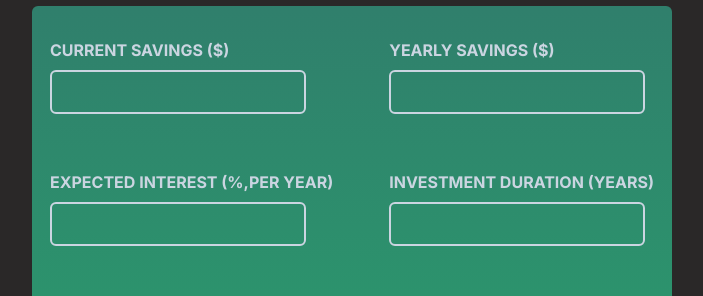
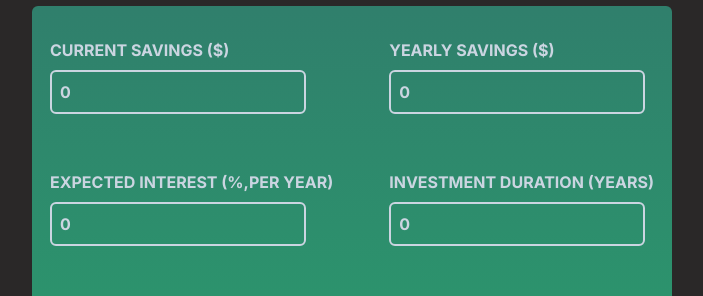
Before and after one commit to simran019/investment_calculator, a Next.js app: page / in a window 1280 px wide. Shown: the part 273-569 px from the top of the page, without its empty margins (288-991 px from the left). Built offline with nearby package versions, Linux system fonts and the light colour scheme.

Commit message:
completed app

```diff
--- a/src/app/form/page.tsx
+++ b/src/app/form/page.tsx
@@ -1,60 +1,37 @@
-"use client"
+"use client";
 
 import { useState } from "react";
 import { useEffect } from "react";
 
+const initialInput = {
+  currentSavings: 0,
+  expectedReturn: 0,
+  yearlyContribution: 0,
+  duration: 0,
+};
+const Form = (props: any) => {
+  const [userInput, setUserInput] = useState(initialInput);
 
-const Form = (props:any) => {
+  const inputHandler = (identifier: string, value: any) => {
+    let inputData = Number(value);
+    setUserInput((prevInput) => {
+      return {
+        ...prevInput,
+        [identifier]: inputData,
+      };
+    });
+  };
 
+  const resetHandler = (e: any) => {
+    e.preventDefault();
+    setUserInput(initialInput);
+    props.onSaveData(null);
+  };
 
-  const [currentSavings, setCurrentSavings] = useState("");
-  const [expectedReturn, setExpectedReturn] = useState("");
-  const [yearlyContribution, setYearlyContribution] = useState("");
-  const [duration, setDuration] = useState("");
-
-
-  const inputHandler=(identifier:string,value:any)=>{
-    let inputData=parseInt(value);
-    if(identifier==="currentSavings"){
-      setCurrentSavings(inputData)
-    }else if(identifier==="expectedReturn"){
-      setExpectedReturn(inputData)
-    }else if(identifier==="yearlyContribution"){
-      setYearlyContribution(inputData)
-    }else{
-      setDuration(inputData)
-    }
-  }
-
-  const resetHandler=()=>{
-    setCurrentSavings("");
-    setExpectedReturn("");
-    setYearlyContribution("");
-    setDuration("");
-  }
-
-  const submitHandler=(event:any)=>{
+  const submitHandler = (event: any) => {
     event.preventDefault();
-    const yearlyData=[];
-    let newCurrentSavings=currentSavings
-    let updatedInterest=0;
-    for (let i = 0; i < duration; i++) {
-      const yearlyInterest = currentSavings * expectedReturn;
-       updatedInterest= updatedInterest+yearlyInterest;
-      newCurrentSavings += yearlyInterest + yearlyContribution;
-      yearlyData.push({
-        // feel free to change the shape of the data pushed to the array!
-        year: i + 1,
-        yearlyInterest: yearlyInterest,
-        updatedInterest:updatedInterest,
-        savingsEndOfYear: newCurrentSavings,
-        yearlyContribution: yearlyContribution
-      });
-    }
-    props.onSaveData(yearlyData);
-    resetHandler();
-    // console.log(currentSavings,expectedReturn,yearlyContribution,duration,yearlyData)
-  }
+    props.onSaveData(userInput);
+  };
   return (
     <form className="w-full flex justify-center" onSubmit={submitHandler}>
       <div className="flex flex-col bg-gradient-to-b from-[#307F6C] to-[#2B986D] px-4 py-8 rounded-md w-full gap-14 items-center">
@@ -63,17 +40,21 @@ const Form = (props:any) => {
             <div className="flex flex-col gap-2">
               <label>CURRENT SAVINGS ($)</label>
               <input
-              className="border-2 border-slate-300 rounded-md p-2 focus:outline-slate-300 bg-transparent w-64"
-              onChange={(event)=>inputHandler('currentSavings',event.target.value)}
-              value={currentSavings}
+                className="border-2 border-slate-300 rounded-md p-2 focus:outline-slate-300 bg-transparent w-64"
+                onChange={(event) =>
+                  inputHandler("currentSavings", event.target.value)
+                }
+                value={userInput.currentSavings}
               />
             </div>
             <div className="flex flex-col gap-2">
               <label>EXPECTED INTEREST (%,PER YEAR)</label>
               <input
-              className="border-2 border-slate-300 rounded-md p-2 focus:outline-slate-300 bg-transparent w-64"
-              onChange={(event)=>inputHandler('expectedReturn',event.target.value)}
-              value={expectedReturn}
+                className="border-2 border-slate-300 rounded-md p-2 focus:outline-slate-300 bg-transparent w-64"
+                onChange={(event) =>
+                  inputHandler("expectedReturn", event.target.value)
+                }
+                value={userInput.expectedReturn}
               />
             </div>
           </div>
@@ -81,26 +62,36 @@ const Form = (props:any) => {
             <div className="flex flex-col gap-2">
               <label>YEARLY SAVINGS ($)</label>
               <input
-              className="border-2 border-slate-300 rounded-md p-2 focus:outline-slate-300 bg-transparent w-64"
-              onChange={(event)=>inputHandler('yearlyContribution',event.target.value)}
-              value={yearlyContribution}
+                className="border-2 border-slate-300 rounded-md p-2 focus:outline-slate-300 bg-transparent w-64"
+                onChange={(event) =>
+                  inputHandler("yearlyContribution", event.target.value)
+                }
+                value={userInput.yearlyContribution}
               />
             </div>
             <div className="flex flex-col gap-2">
               <label>INVESTMENT DURATION (YEARS)</label>
               <input
-              className="border-2 border-slate-300 rounded-md p-2 focus:outline-slate-300 bg-transparent w-64"
-              onChange={(event)=>inputHandler('duration',event.target.value)}
-              value={duration}
+                className="border-2 border-slate-300 rounded-md p-2 focus:outline-slate-300 bg-transparent w-64"
+                onChange={(event) =>
+                  inputHandler("duration", event.target.value)
+                }
+                value={userInput.duration}
               />
             </div>
           </div>
         </div>
         <div className="flex justify-center gap-4 text-slate-300">
-          <button className="bg-gradient-to-b from-[#303b37] to-[#1a1f1d] p-2 rounded-md" onClick={resetHandler}>
+          <button
+            className="bg-gradient-to-b from-[#303b37] to-[#1a1f1d] p-2 rounded-md"
+            onClick={resetHandler}
+          >
             Reset
           </button>
-          <button className="bg-gradient-to-b from-[#303b37] to-[#1a1f1d] p-2 rounded-md" type="submit">
+          <button
+            className="bg-gradient-to-b from-[#303b37] to-[#1a1f1d] p-2 rounded-md"
+            type="submit"
+          >
             Calculate
           </button>
         </div>
--- a/src/app/page.tsx
+++ b/src/app/page.tsx
@@ -1,24 +1,51 @@
-"use client"
+"use client";
 
 import { useState } from "react";
 import Form from "./form/page";
 import Header from "./header/page";
 import InvestmentData from "./investmentData/page";
 
+export default function Home() {
+  const [result, setResult] = useState(null);
 
-export default function Home() {
-  const [yearlyData, setYearlyData] = useState([]);
-
-  const onSaveHandler=(yearlyData:any)=>{
-    setYearlyData(yearlyData)
-  }
+  const onSaveHandler = (userInput: any) => {
+    console.log(userInput);
+    if (userInput != null) {
+      setResult(userInput);
+      console.log("ex");
+      const yearlyData = [];
+      let newCurrentSavings = userInput.currentSavings;
+      let updatedInterest = 0;
+      for (let i = 0; i < userInput.duration; i++) {
+        const yearlyInterest =
+          userInput.currentSavings * userInput.expectedReturn;
+        updatedInterest = updatedInterest + yearlyInterest;
+        newCurrentSavings += yearlyInterest + userInput.yearlyContribution;
+        yearlyData.push({
+          // feel free to change the shape of the data pushed to the array!
+          year: i + 1,
+          yearlyInterest: yearlyInterest,
+          updatedInterest: updatedInterest,
+          savingsEndOfYear: newCurrentSavings,
+          yearlyContribution: userInput.yearlyContribution,
+        });
+      }
+      setResult(yearlyData);
+    } else {
+      setResult(null);
+    }
+  };
 
   return (
     <div className="w-full h-screen flex items-start justify-center py-6 font-bold">
       <div className="flex flex-col items-center justify-start gap-10 w-3/4 md:w-1/2 h-full">
-        <Header/>
-        <Form onSaveData={onSaveHandler}/>
-        <InvestmentData yearlyDataInfo={yearlyData}/>
+        <Header />
+        <Form onSaveData={onSaveHandler} />
+        {result == null ? (
+          <p>Investment not yet calculated</p>
+        ) : (
+          <InvestmentData yearlyDataInfo={result} />
+        )}
       </div>
     </div>
   );
```
Also changed, not shown: src/app/header/page.tsx (+12 -10 lines), src/app/investmentData/page.tsx (+5 -16 lines).
